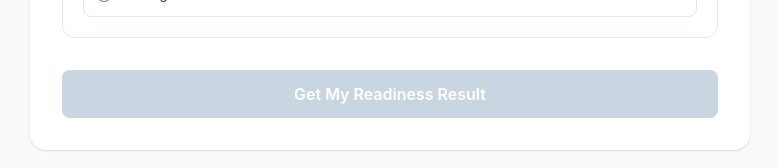
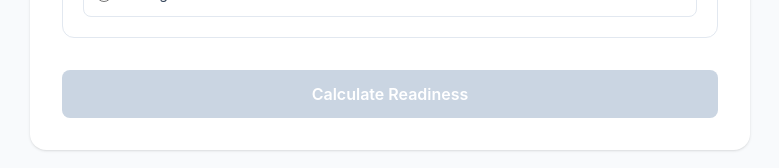
Before and after one commit to yashasvibr-svg/ai-career-placement-coach, a Next.js app: page /assessment in a window 1280 px wide. Shown: the part 1614-1782 px from the top of the page, without its empty margins (250-1029 px from the left). Built offline with nearby package versions, Linux system fonts and the light colour scheme.

Commit message:
feat: calculate placement readiness score

```diff
--- a/app/assessment/page.tsx
+++ b/app/assessment/page.tsx
@@ -6,39 +6,61 @@ const questions = [
   {
     id: 1,
     question: "How comfortable are you with Data Structures and Algorithms?",
-    options: ["Beginner", "Intermediate", "Advanced"],
+    options: [
+      { label: "Beginner", score: 1 },
+      { label: "Intermediate", score: 2 },
+      { label: "Advanced", score: 3 },
+    ],
   },
   {
     id: 2,
     question: "How comfortable are you with SQL and databases?",
-    options: ["Beginner", "Intermediate", "Advanced"],
+    options: [
+      { label: "Beginner", score: 1 },
+      { label: "Intermediate", score: 2 },
+      { label: "Advanced", score: 3 },
+    ],
   },
   {
     id: 3,
     question: "How confident are you in technical interviews?",
-    options: ["Low", "Medium", "High"],
+    options: [
+      { label: "Low", score: 1 },
+      { label: "Medium", score: 2 },
+      { label: "High", score: 3 },
+    ],
   },
   {
     id: 4,
     question: "How many technical projects have you completed?",
-    options: ["None", "1–2", "3+"],
+    options: [
+      { label: "None", score: 1 },
+      { label: "1–2", score: 2 },
+      { label: "3+", score: 3 },
+    ],
   },
   {
     id: 5,
     question: "How would you rate your communication skills?",
-    options: ["Needs improvement", "Good", "Strong"],
+    options: [
+      { label: "Needs improvement", score: 1 },
+      { label: "Good", score: 2 },
+      { label: "Strong", score: 3 },
+    ],
   },
 ];
 
 export default function AssessmentPage() {
-  const [answers, setAnswers] = useState<Record<number, string>>({});
+  const [answers, setAnswers] = useState<Record<number, number>>({});
   const [submitted, setSubmitted] = useState(false);
 
-  function handleAnswer(questionId: number, answer: string) {
+  function handleAnswer(questionId: number, score: number) {
     setAnswers((current) => ({
       ...current,
-      [questionId]: answer,
+      [questionId]: score,
     }));
+
+    setSubmitted(false);
   }
 
   function handleSubmit(event: React.FormEvent<HTMLFormElement>) {
@@ -48,6 +70,23 @@ export default function AssessmentPage() {
 
   const answeredCount = Object.keys(answers).length;
   const allAnswered = answeredCount === questions.length;
+
+  const totalScore = Object.values(answers).reduce(
+    (total, score) => total + score,
+    0
+  );
+
+  const percentage = Math.round((totalScore / 15) * 100);
+
+  let readiness = "";
+
+  if (percentage >= 80) {
+    readiness = "Strong";
+  } else if (percentage >= 60) {
+    readiness = "Developing";
+  } else {
+    readiness = "Needs Improvement";
+  }
 
   return (
     <main className="mx-auto max-w-3xl px-4 py-10 sm:px-6">
@@ -82,20 +121,22 @@ export default function AssessmentPage() {
               <div className="mt-4 space-y-3">
                 {item.options.map((option) => (
                   <label
-                    key={option}
+                    key={option.label}
                     className="flex cursor-pointer items-center gap-3 rounded-lg border border-slate-200 p-3 hover:bg-slate-50"
                   >
                     <input
                       type="radio"
                       name={`question-${item.id}`}
-                      value={option}
-                      checked={answers[item.id] === option}
-                      onChange={() => handleAnswer(item.id, option)}
+                      value={option.score}
+                      checked={answers[item.id] === option.score}
+                      onChange={() =>
+                        handleAnswer(item.id, option.score)
+                      }
                       className="h-4 w-4"
                     />
 
                     <span className="text-sm text-slate-700">
-                      {option}
+                      {option.label}
                     </span>
                   </label>
                 ))}
@@ -108,22 +149,32 @@ export default function AssessmentPage() {
             disabled={!allAnswered}
             className="w-full rounded-lg bg-blue-600 px-5 py-3 font-semibold text-white hover:bg-blue-700 disabled:cursor-not-allowed disabled:bg-slate-300"
           >
-            Get My Readiness Result
+            Calculate Readiness
           </button>
         </form>
 
         {submitted && (
           <section
             aria-live="polite"
-            className="mt-8 rounded-xl border border-emerald-200 bg-emerald-50 p-5"
+            className="mt-8 rounded-xl border border-blue-200 bg-blue-50 p-6"
           >
-            <h2 className="font-semibold text-emerald-900">
-              Assessment completed
+            <p className="text-sm font-semibold text-blue-600">
+              YOUR RESULT
+            </p>
+
+            <h2 className="mt-2 text-2xl font-bold text-slate-900">
+              {readiness}
             </h2>
 
-            <p className="mt-2 text-sm text-emerald-800">
-              Your responses have been recorded. In the next stage, we'll
-              use these results to generate personalized AI career guidance.
+            <p className="mt-2 text-slate-700">
+              Your placement readiness score is{" "}
+              <strong>{percentage}%</strong>.
+            </p>
+
+            <p className="mt-3 text-sm text-slate-600">
+              Use this result as a starting point. The AI Career Coach will
+              later use your assessment to recommend personalized preparation
+              areas.
             </p>
           </section>
         )}
```
